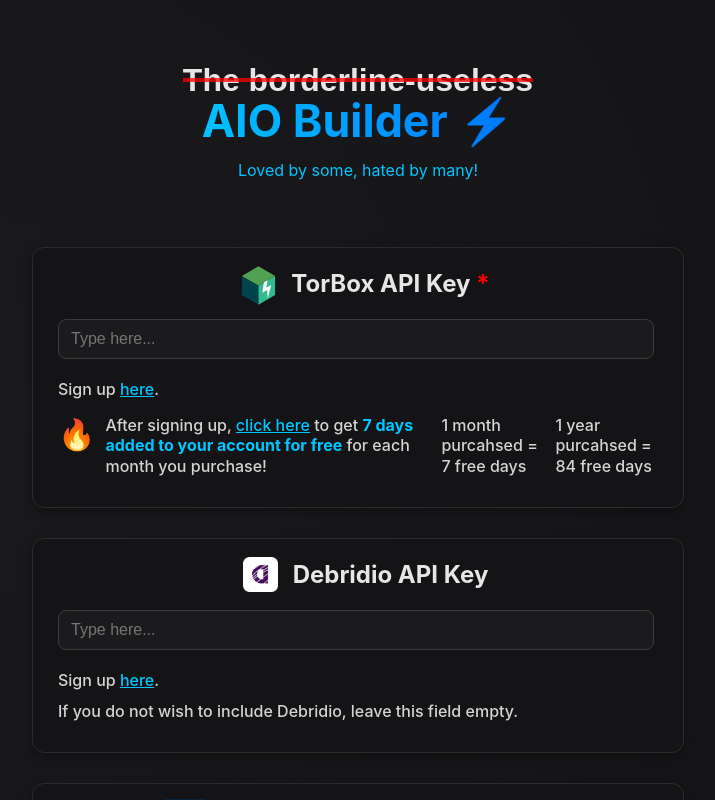
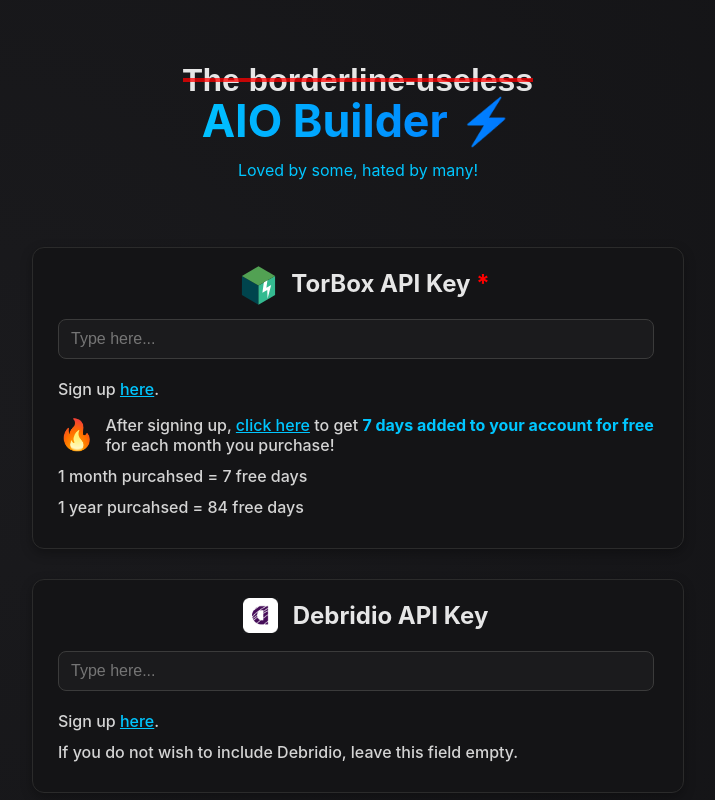
Before and after one commit to comfortabledebt/aio-builder, a React (Create React App) app: page / in a window 1280 px wide. Shown: the top 800 px of the page, without its empty margins (282-997 px from the left). Built offline with nearby package versions, Linux system fonts and the light colour scheme; a web font is replaced by a local one.

Commit message:
fix styling

```diff
--- a/src/App.js
+++ b/src/App.js
@@ -3792,9 +3792,9 @@
                         <div className="tb-referral-message-container">
                             <div className="tb-referral-message-icon">🔥</div>
                             <p className="tb-referral-message">After signing up, <a href="https://torbox.app/subscription?referral=5f3d633a-d6ad-44bf-9b31-488b9340b098" target="_blank" rel="noreferrer">click here</a> to get <span className="highlight">7 days added to your account for free</span> for each month you purchase!</p>
-                            <p className="tb-referral-message">1 month purcahsed = 7 free days</p>
-                            <p className="tb-referral-message">1 year purcahsed = 84 free days</p>
                         </div>
+                        <p className="highlight">1 month purcahsed = 7 free days</p>
+                        <p className="highlight">1 year purcahsed = 84 free days</p>
                     </div>
                 </div>
 
```
Also changed, not shown: 7 other files (tests, documents, lock files or other folders).
